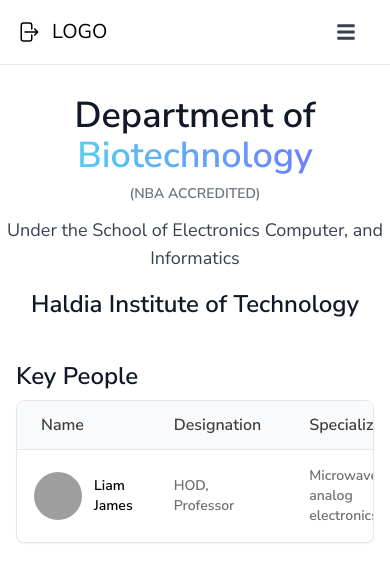
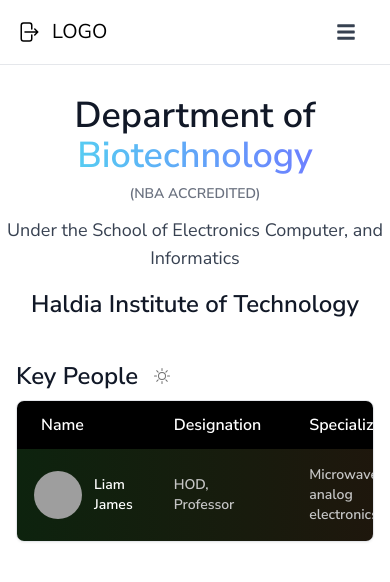
Before and after one commit to amartya2002/biotech-dept, a Next.js app in the folder client/: page / in a window 390 px wide. Shown: the top 582 px of the page. Built offline with nearby package versions, Linux system fonts and the light colour scheme; grey boxes are pictures that could not be loaded.

Commit message:
cosmetic

```diff
--- a/client/package.json
+++ b/client/package.json
@@ -15,6 +15,7 @@
     "flowbite": "^1.6.5",
     "flowbite-react": "^0.4.3",
     "next": "13.3.0",
+    "next-themes": "^0.2.1",
     "postcss": "8.4.21",
     "react": "18.2.0",
     "react-dom": "18.2.0",
--- a/client/src/components/HomeContent.js
+++ b/client/src/components/HomeContent.js
@@ -5,9 +5,9 @@
     <>
       <section className="py-14    rounded-xl w-full mx-auto lg:mr-32 ">
         <div className="text-center">
-          <p className="text-4xl font-bold text-gray-900 mb-2">
+          <p className="text-4xl font-bold text-gray-900 mb-2 duration-200 active:scale-105">
             Department of{" "}
-            <span className="text-gradient-blue">Biotechnology</span>
+            <span className="text-gradient-blue ">Biotechnology</span>
           </p>
           <p className="text-sm font-bold text-gray-500 mb-3">
             (NBA ACCREDITED)
--- a/client/src/components/KeypeopleTable.js
+++ b/client/src/components/KeypeopleTable.js
@@ -1,6 +1,13 @@
 import React from "react";
+import { useState } from "react";
+import { BsSun, BsMoon  } from "react-icons/bs";
 
 function KeypeopleTable() {
+  const [isDark, setIsDark] = useState(true);
+
+  const handleClick = () => {
+    setIsDark(!isDark);
+  };
   const tableItems = [
     {
       avatar:
@@ -17,46 +24,51 @@
 
   return (
     <div className="  max-w-md sm:max-w-screen-xl mx-auto px-4 md:px-8  mt-10  ">
-      <div className="max-w-lg">
-        <p className="text-2xl font-bold text-gray-900 ">Key People</p>
+      <div className="max-w-lg flex jus=">
+        <p className={`text-2xl font-bold text-gray-900 mr-4 hover:text-blue-500  duration-200 active:scale-105 ` }>Key People </p>
+        <button onClick={handleClick} className="hover:text-blue-500 text-silver duration-200 active:scale-125 hover:scale-110 ">{isDark?<BsSun/>:<BsMoon/>}</button>
       </div>
+
       <div className="mt-2 shadow-sm border rounded-lg overflow-scroll h-22 ">
         <table className=" table-fixed  ">
-          <thead className="bg-gray-50 text-dark font-semibold border-b">
+          <thead className={` text-black font-semibold  ${isDark ? "bg-black  text-white  font-semibold" : "border-b bg-gray-50"
+          } `}>
             <tr className="text-left">
-              <th className="w-1/3 py-3 px-6 ">Name</th>
-              <th className=" w-1/3  py-3 px-6">Designation</th>
-              <th className="py-3 px-6 w-1/3 ">Specialization</th>
-              <th className="py-3 px-6 w-1/3 ">Contact</th>
-              <th className="py-3 px-6 w-1/3 ">Room</th>
+              <th className="w-1/3 py-3 px-6    duration-200 active:scale-105   ">Name</th>
+              <th className=" w-1/3  py-3 px-6   duration-200 active:scale-105 ">Designation</th>
+              <th className="py-3 px-6 w-1/3   duration-200 active:scale-105 ">Specialization</th>
+              <th className="py-3 px-6 w-1/3   duration-200 active:scale-105 ">Contact</th>
+              <th className="py-3 px-6 w-1/3   duration-200 active:scale-105 ">Room</th>
             </tr>
           </thead>
-          <tbody className="text-gray-600 divide-y text-sm">
+          <tbody className={`text-gray-600 divide-y text-sm ${isDark ? "bg-gradient-to-r from-grad1 to-grad2 text-veryLight        font-semibold" : ""
+          } `}>
             {tableItems.map((item, idx) => (
               <tr key={idx}>
                 <td className="py-5">
-                  <div className="flex items-center justify-center gap-x-3  pl-10 pr-10 lg:pr-0  ">
+                  <div className="flex items-center justify-center gap-x-3  pl-10 pr-10 lg:pl-0 md:pl-2 lg:pr-0  ">
                     <img
                       src={item.avatar}
-                      className="w-12 h-12 rounded-full "
+                      className="w-12 h-12 rounded-full hover:scale-110 duration-100 "
                     />
                     <div>
-                      <div className="block text-black text-sm font-semibold">
+                      <div className={`block  text-sm font-semibold  duration-200 active:scale-105 ${isDark ? "text-white" : "text-black"
+          }`}>
                         {item.name}
                       </div>
                     </div>
                   </div>
                 </td>
-                <td className="py-4 px-6 text-silver font-semibold">
+                <td className="py-4 px-6  duration-200 active:scale-105 ">
                   {item.position}
                 </td>
-                <td className="py-4 px-6 text-silver font-semibold">
+                <td className="py-4 px-6 duration-200 active:scale-105 ">
                   {item.specialization}
                 </td>
-                <td className="py-4 px-6 text-silver font-semibold">
+                <td className="py-4 px-6 duration-200 active:scale-105 ">
                   {item.contact} <p>{item.email}</p>
                 </td>
-                <td className="py-4 px-6 text-silver font-semibold">
+                <td className="py-4 px-6 duration-200 active:scale-105 ">
                   {item.Room}
                 </td>
               </tr>
--- a/client/src/pages/_app.js
+++ b/client/src/pages/_app.js
@@ -1,9 +1,13 @@
-import '@/styles/globals.css'
+import "tailwindcss/tailwind.css";
+import "../styles/globals.css";
+import { ThemeProvider } from "next-themes";
 
+    function MyApp({ Component, pageProps }) {
+      return (
+        <ThemeProvider enableSystem={true} attribute="class">
+          <Component {...pageProps} />
+        </ThemeProvider>
+      );
+    }
 
-export default function App({ Component, pageProps }) {
-  return(
-
-   <Component {...pageProps} />
-  )
-}
+    export default MyApp;
--- a/client/tailwind.config.js
+++ b/client/tailwind.config.js
@@ -6,16 +6,24 @@
     "./src/components/**/*.{js,ts,jsx,tsx}",
     "./src/app/**/*.{js,ts,jsx,tsx}",
   ],
+  darkMode: "class",
   theme: {
     colors: {
       white: "#ffffff",
 
       dark: "#404040",
+      dark1: "#0F0F0F",
+      grad1: "#0D230E",
+      grad2: "#2E0B0B",
+
+
 
       silver: "#707070",
       lightSilver:"#9a9a9a",
+      veryLight:"#C5C5C5",
 
-      black: "#000000",
+
+
 
     },
     extend: {},
```
Also changed, not shown: client/src/components/Header.js (+21 -20 lines), 1 other file (tests, documents, lock files or other folders).
